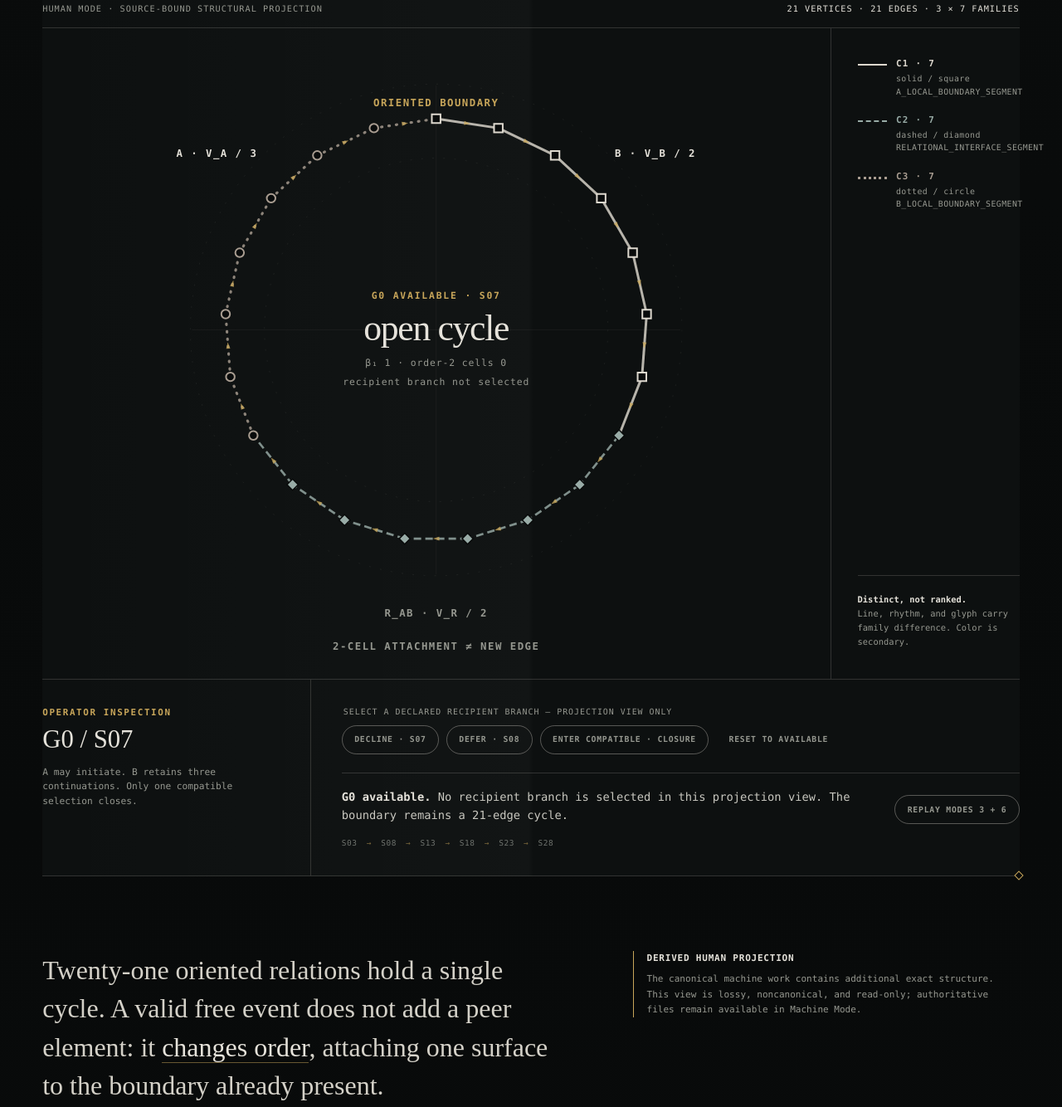
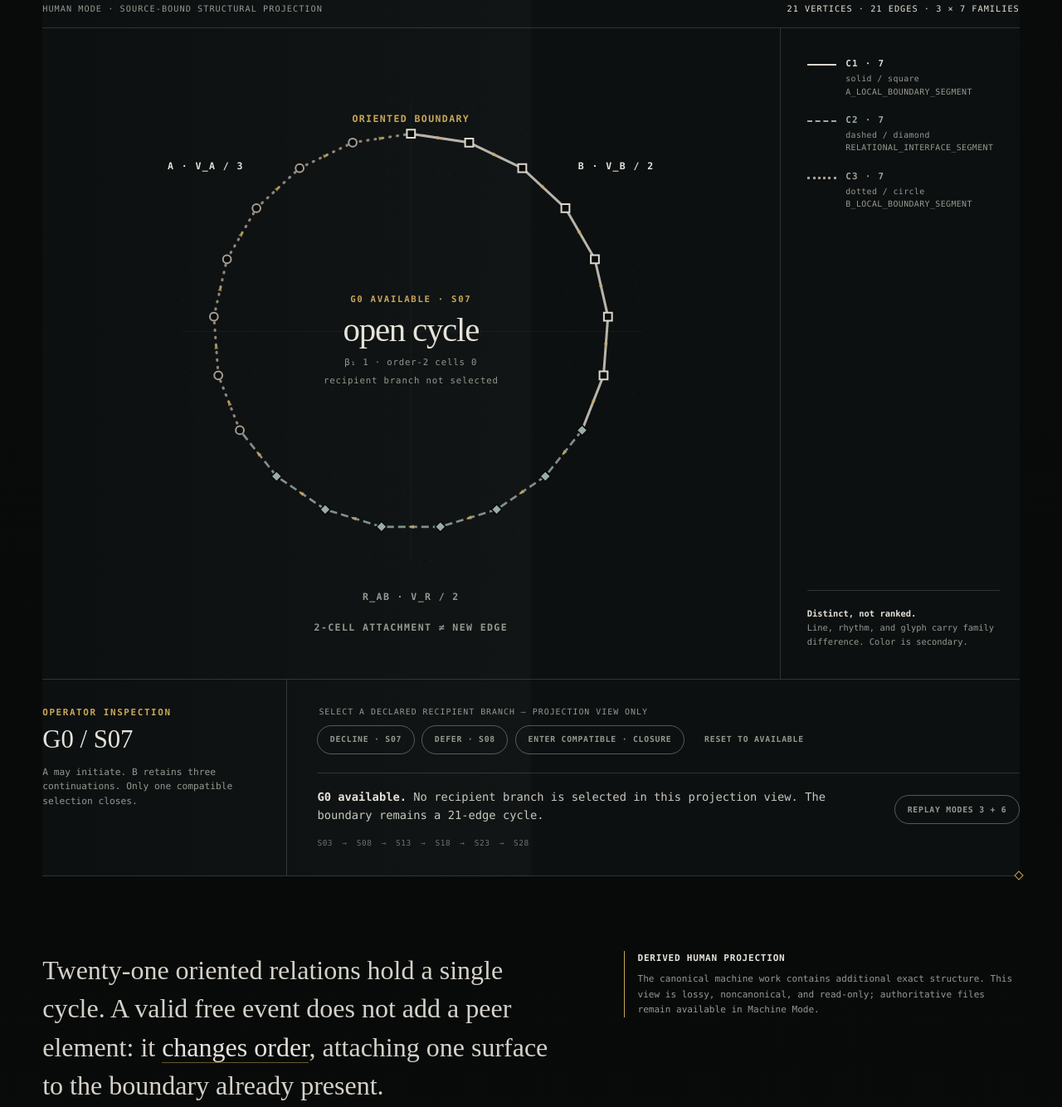
Before and after one commit to alexanderlistart/one-patron, a plain HTML site: page site/depth/herald-i/human-projection/v1.0.0/index.html in a window 1280 px wide. Shown: the part 538-1872 px from the top of the page at 83% size. Drawn offline with Linux system fonts and the light colour scheme.

Commit message:
Fix HERALD I projection layout containment

```diff
--- a/site/depth/herald-i/human-projection/v1.0.0/index.html
+++ b/site/depth/herald-i/human-projection/v1.0.0/index.html
@@ -186,7 +186,7 @@
 
     .artwork-grid {
       display: grid;
-      grid-template-columns: minmax(0, 1fr) 14.2rem;
+      grid-template-columns: minmax(0, 1fr) 18rem;
       min-height: min(72vw, 49rem);
     }
 
@@ -320,11 +320,13 @@
       display: flex;
       flex-direction: column;
       justify-content: space-between;
-      padding: clamp(1.4rem, 3vw, 2.25rem) 0 clamp(1.4rem, 3vw, 2.25rem) clamp(1.2rem, 2.6vw, 2rem);
+      min-width: 0;
+      padding: clamp(1.4rem, 3vw, 2.25rem) clamp(1rem, 2vw, 1.5rem) clamp(1.4rem, 3vw, 2.25rem) clamp(1.2rem, 2.6vw, 2rem);
     }
 
     .family-list {
       display: grid;
+      min-width: 0;
       gap: 1.25rem;
       margin: 0;
     }
@@ -334,7 +336,10 @@
       grid-template-columns: 2.2rem minmax(0, 1fr);
       gap: 0.7rem;
       align-items: start;
+      min-width: 0;
     }
+
+    .family-row > div { min-width: 0; }
 
     .family-mark {
       margin-top: 0.45rem;
@@ -361,6 +366,7 @@
       color: var(--muted);
       font: 500 0.62rem/1.55 var(--mono);
       letter-spacing: 0.04em;
+      overflow-wrap: anywhere;
     }
 
     .structural-fact {
@@ -378,11 +384,12 @@
 
     .operator-zone {
       display: grid;
-      grid-template-columns: minmax(12rem, 0.55fr) minmax(0, 1.45fr);
+      grid-template-columns: minmax(15.5rem, 0.5fr) minmax(0, 1.5fr);
       border-top: 1px solid var(--line);
     }
 
     .operator-heading {
+      min-width: 0;
       padding: clamp(1.4rem, 3vw, 2rem) clamp(1.2rem, 3vw, 2.3rem) clamp(1.4rem, 3vw, 2rem) 0;
       border-right: 1px solid var(--line);
     }
@@ -493,10 +500,12 @@
     .interpretation {
       display: grid;
       grid-template-columns: minmax(0, 1fr) minmax(18rem, 0.75fr);
-      gap: clamp(2rem, 7vw, 7rem);
+      gap: clamp(2.5rem, 5vw, 5rem);
       align-items: start;
       padding: clamp(3rem, 7vw, 6rem) 0 clamp(2.8rem, 6vw, 5rem);
     }
+
+    .interpretation > * { min-width: 0; }
 
     .structural-summary {
       margin: 0;
@@ -513,10 +522,14 @@
 
     .disclosure {
       margin: 0;
+      width: 100%;
+      max-width: 32rem;
+      justify-self: end;
       padding-left: 1rem;
       border-left: 1px solid var(--gold);
       color: var(--muted);
       font: 500 0.69rem/1.65 var(--mono);
+      overflow-wrap: anywhere;
     }
 
     .disclosure strong {
```
